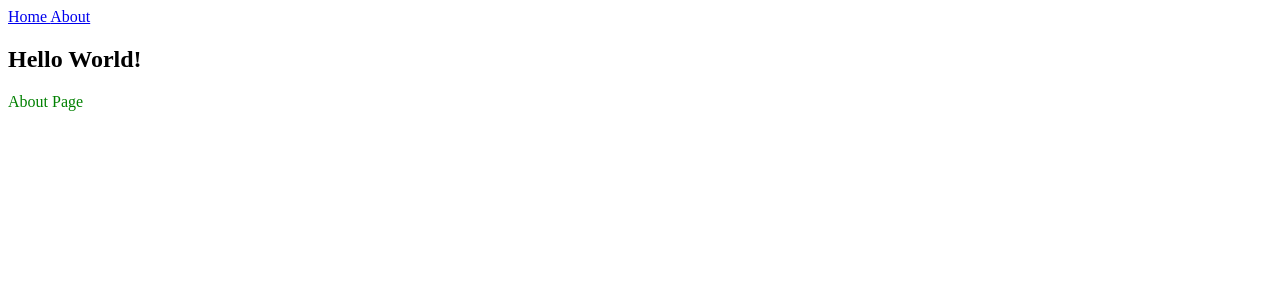
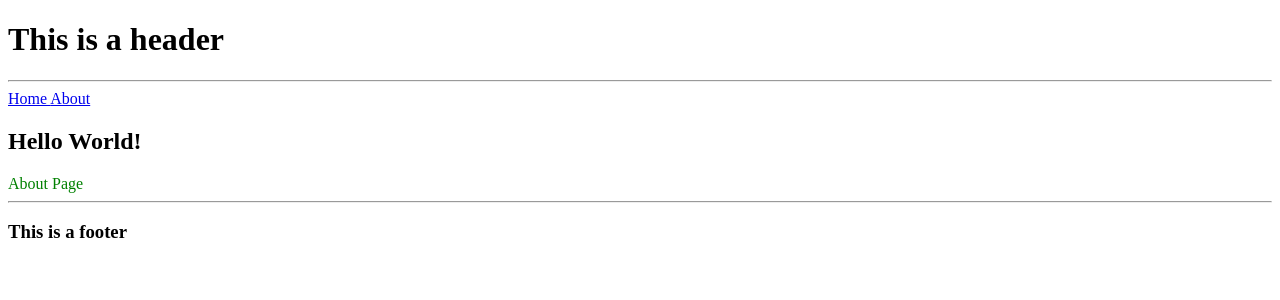
Before and after one commit to nazhimkalam/Learning-Next-JS, a Next.js app: page / in a window 1280 px wide. Shown: the top 300 px of the page. Built offline with nearby package versions, Linux system fonts and the light colour scheme.

Commit message:
passing props to layouts

```diff
--- a/components/Layout/Layout.js
+++ b/components/Layout/Layout.js
@@ -1,10 +1,14 @@
 import Nav from '../Nav/Nav';
 
-function Layout({children}) {
+function Layout({ header, footer, children }) {
 	return (
 		<div className="layout">
+			<h1>{header}</h1>
+			<hr />
 			<Nav />
 			{children}
+            <hr/>
+            <h3>{footer}</h3>
 		</div>
 	);
 }
--- a/pages/about.js
+++ b/pages/about.js
@@ -5,8 +5,8 @@ import Layout from '../components/Layout/Layout';
 
 function about() {
 	return (
-		<Layout>
-            {/* The following entire content is passed as props to the Layout component*/}
+		<Layout header="This is a header" footer="This is a footer">
+			{/* The following entire content is passed as props to the Layout component*/}
 			<head>
 				<title>About Page</title>
 				<meta name="description" content="Learning Next Js" />
--- a/pages/index.js
+++ b/pages/index.js
@@ -4,7 +4,7 @@ import Layout from '../components/Layout/Layout';
 
 function index() {
 	return (
-		<Layout>
+		<Layout header="This is a header" footer="This is a footer">
 			{/* The following entire content is passed as props to the Layout component*/}
 			<head>
 				<title>Home Page</title>
```
